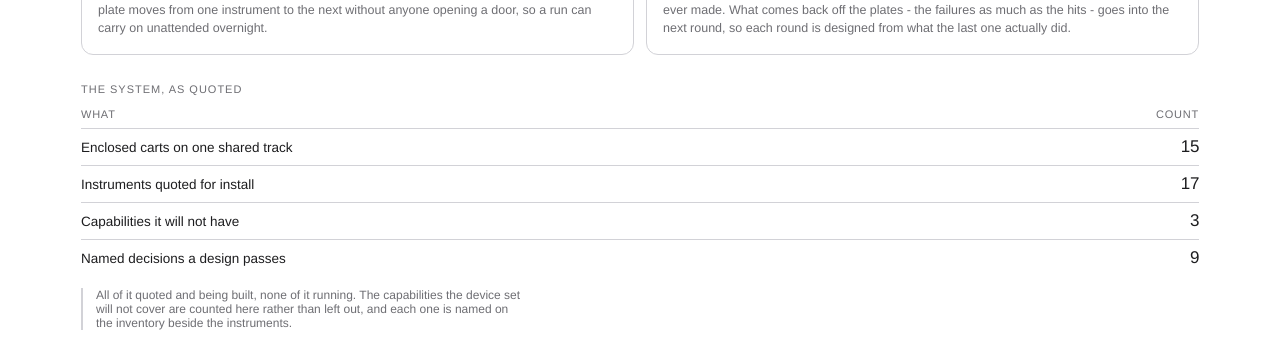
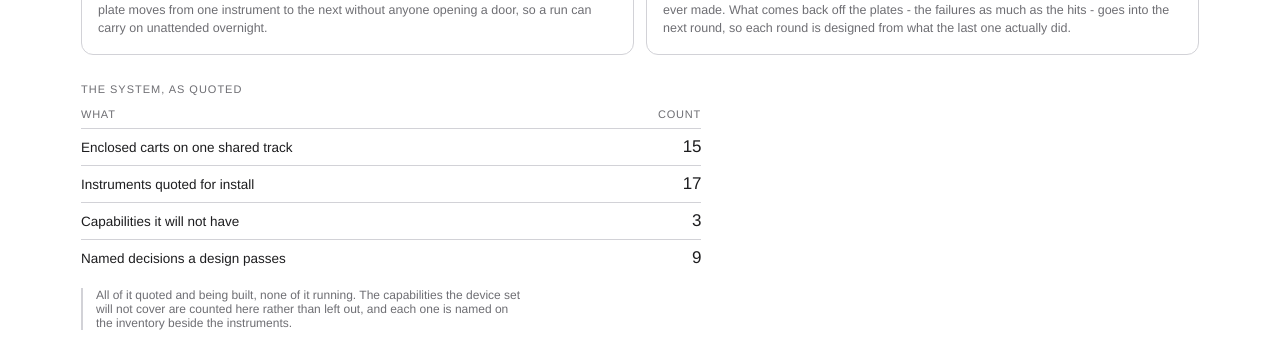
Before and after one commit to sofibali/protein-design-foundry, a Jekyll site: the page static/pages/foundry.html, which Jekyll copies as it is, in a window 1280 px wide. Shown: the part 563-916 px from the top of the page. Built offline with Jekyll 4.4.1, drawn with Linux system fonts in a browser that asks for light colours.

Commit message:
Cap the figure table and the key-value grid
A label at the left of an 1100px row and its figure at the right is a
table you track across with a finger. Both are capped so the pair reads
as a pair.

Co-Authored-By: Claude Opus 5 <noreply@anthropic.com>

```diff
--- a/static/pages/foundry.html
+++ b/static/pages/foundry.html
@@ -87,7 +87,10 @@
      to find, to compare against anything, or to keep current. Prose carries
      the meaning and the table carries the digits, and neither repeats the
      other. */
-  .tscroll{overflow-x:auto;margin:4px 0 0;min-width:0}
+  /* Capped rather than full-bleed: a label on the left of a 1100px row and
+     its figure on the right is a table you have to track across with a
+     finger. The cap is what makes the pair readable as a pair. */
+  .tscroll{overflow-x:auto;margin:4px 0 0;min-width:0;max-width:620px}
   table.cmp{border-collapse:collapse;font-size:13.5px;min-width:100%}
   table.cmp th,table.cmp td{padding:8px 16px 8px 0;text-align:left;
        border-bottom:1px solid var(--rule)}
@@ -98,8 +101,8 @@
        font-variant-numeric:tabular-nums}
   table.cmp td.num{font-size:17px;font-weight:500;letter-spacing:-.02em}
 
-  dl.kv{display:grid;grid-template-columns:auto 1fr;gap:7px 18px;font-size:13.5px;
-        margin:4px 0 0}
+  dl.kv{display:grid;grid-template-columns:auto minmax(0,1fr);gap:7px 18px;
+        font-size:13.5px;margin:4px 0 0;max-width:860px}
   dl.kv dt{color:var(--muted);font-size:11px;text-transform:uppercase;
        letter-spacing:.07em;padding-top:3px;white-space:nowrap}
   dl.kv dd{margin:0;line-height:1.5}
```
Also changed, not shown: pages/foundry.html (+6 -3 lines).
